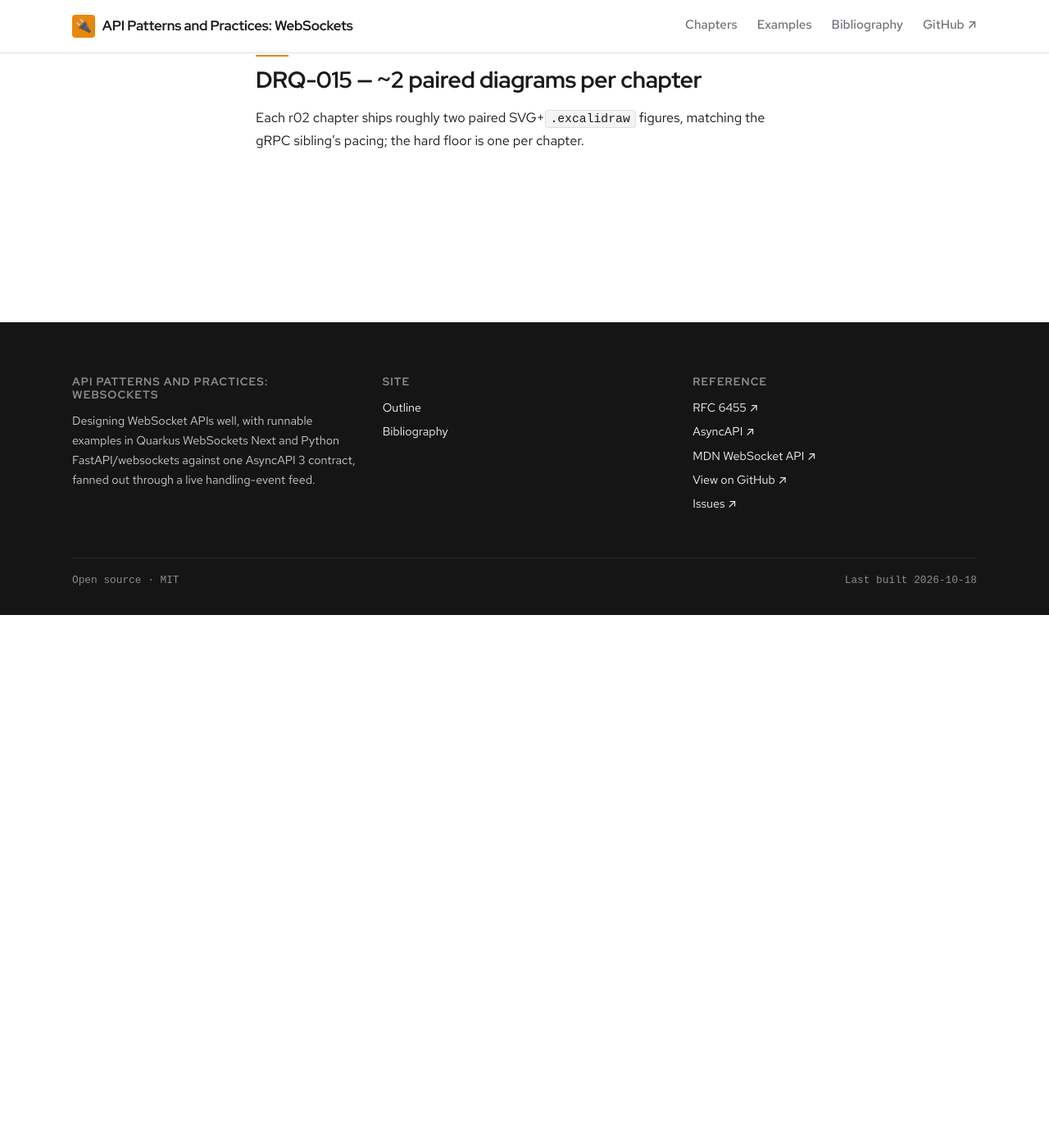
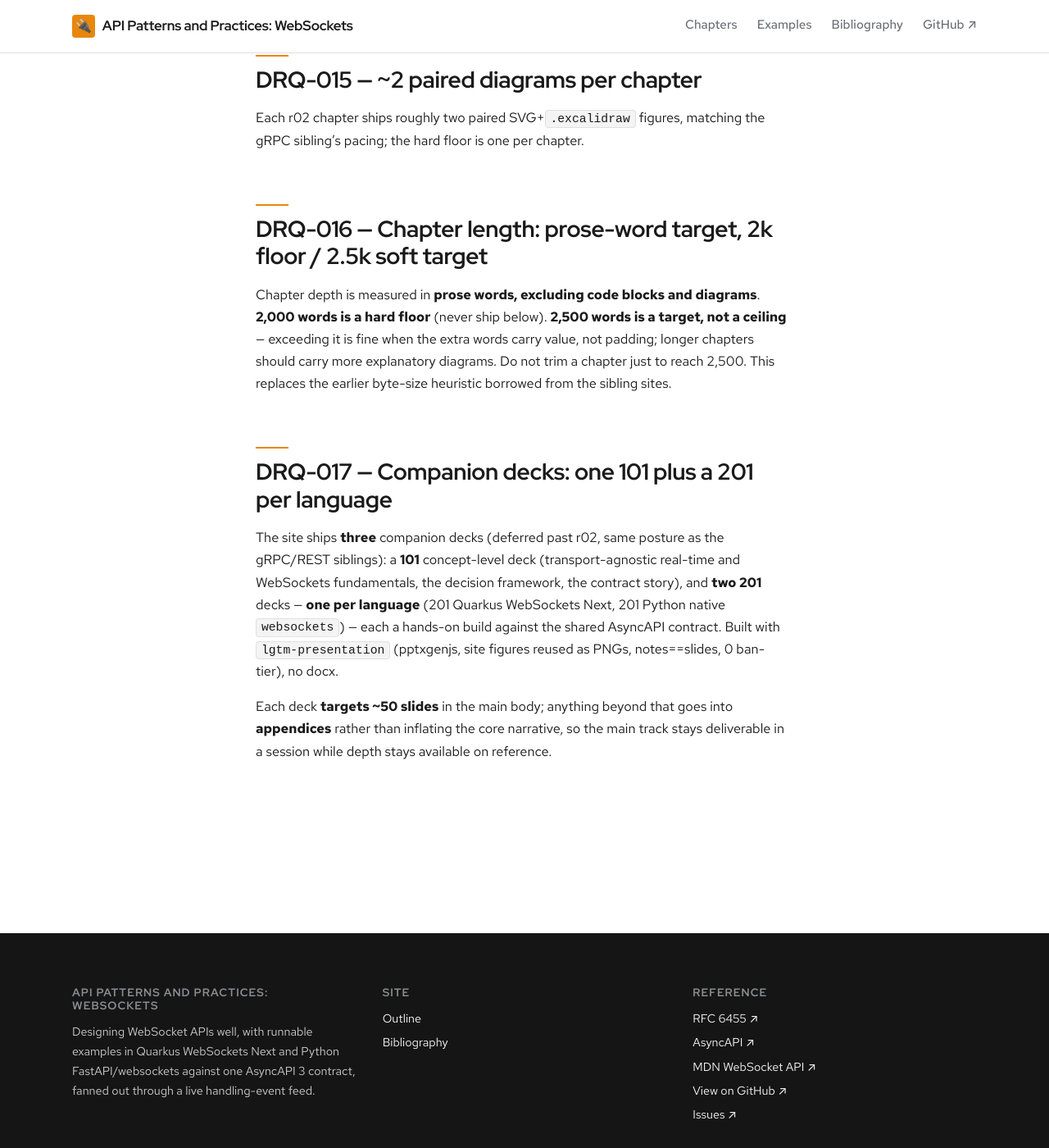
Before and after one commit to patterncatalyst/api-patterns-and-practices-websockets, a Jekyll site: the page built from _plans/decisions.md, in a window 1280 px wide and 1400 px high, scrolled down 4096 px. Shown: the whole window at 82% size. Built offline with Jekyll 4.4.1, drawn with Linux system fonts in a browser that asks for light colours; some web fonts are replaced; before the commit the page ends 4846 px from its top, so only the background shows below that.

Commit message:
docs(r02): ledger — word-target (DRQ-016) + companion deck plan (DRQ-017)

```diff
--- a/_plans/decisions.md
+++ b/_plans/decisions.md
@@ -116,3 +116,26 @@ Revisit only if the contract grows enough to warrant `$ref` splitting.
 
 Each r02 chapter ships roughly two paired SVG+`.excalidraw` figures, matching
 the gRPC sibling's pacing; the hard floor is one per chapter.
+
+## DRQ-016 — Chapter length: prose-word target, 2k floor / 2.5k soft target
+
+Chapter depth is measured in **prose words, excluding code blocks and diagrams**.
+**2,000 words is a hard floor** (never ship below). **2,500 words is a target,
+not a ceiling** — exceeding it is fine when the extra words carry value, not
+padding; longer chapters should carry more explanatory diagrams. Do not trim a
+chapter just to reach 2,500. This replaces the earlier byte-size heuristic
+borrowed from the sibling sites.
+
+## DRQ-017 — Companion decks: one 101 plus a 201 per language
+
+The site ships **three** companion decks (deferred past r02, same posture as the
+gRPC/REST siblings): a **101** concept-level deck (transport-agnostic real-time
+and WebSockets fundamentals, the decision framework, the contract story), and
+**two 201** decks — **one per language** (201 Quarkus WebSockets Next, 201 Python
+native `websockets`) — each a hands-on build against the shared AsyncAPI
+contract. Built with `lgtm-presentation` (pptxgenjs, site figures reused as PNGs,
+notes==slides, 0 ban-tier), no docx.
+
+Each deck **targets ~50 slides** in the main body; anything beyond that goes into
+**appendices** rather than inflating the core narrative, so the main track stays
+deliverable in a session while depth stays available on reference.
```
Also changed, not shown: _plans/build-plan.md (+3 -1 lines).
